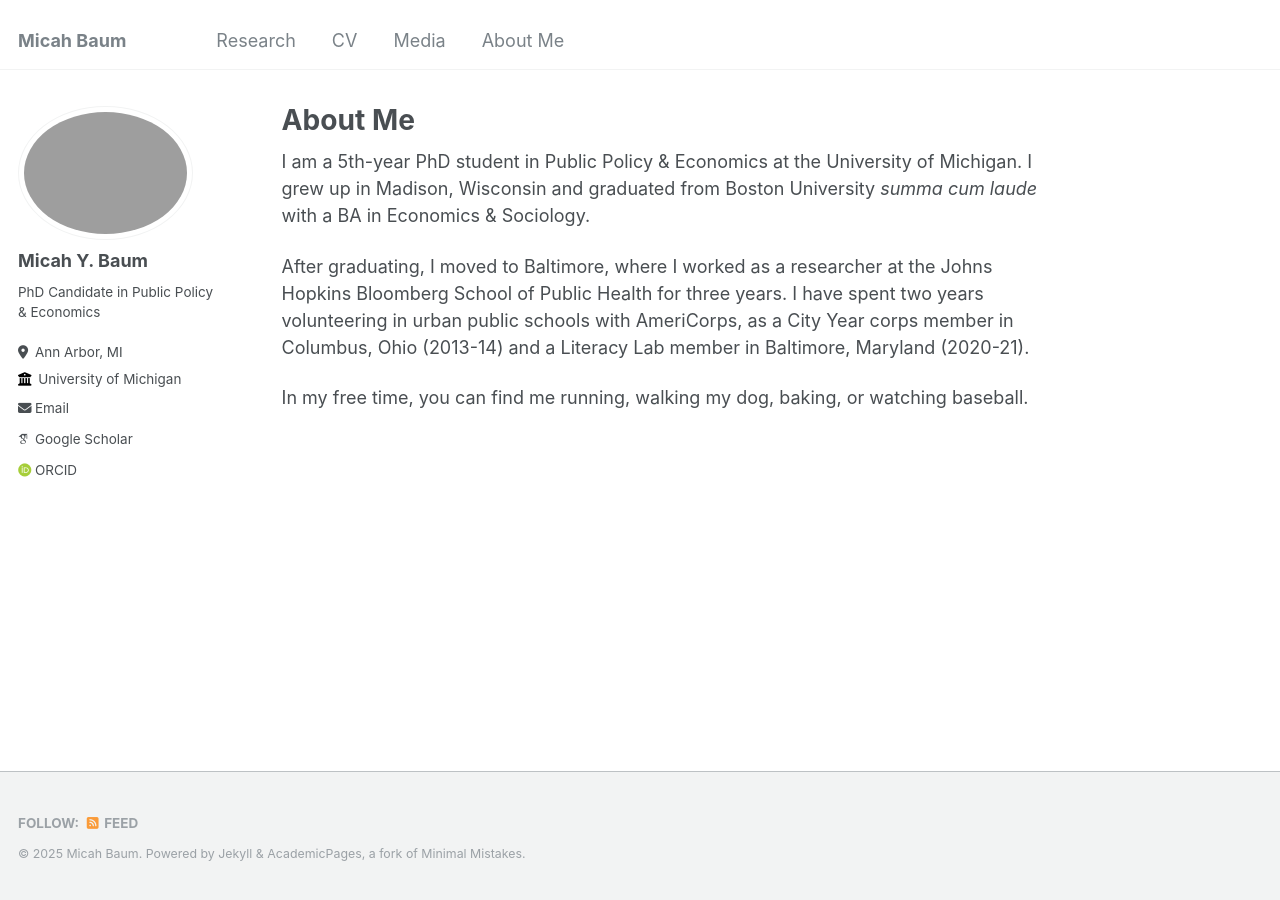
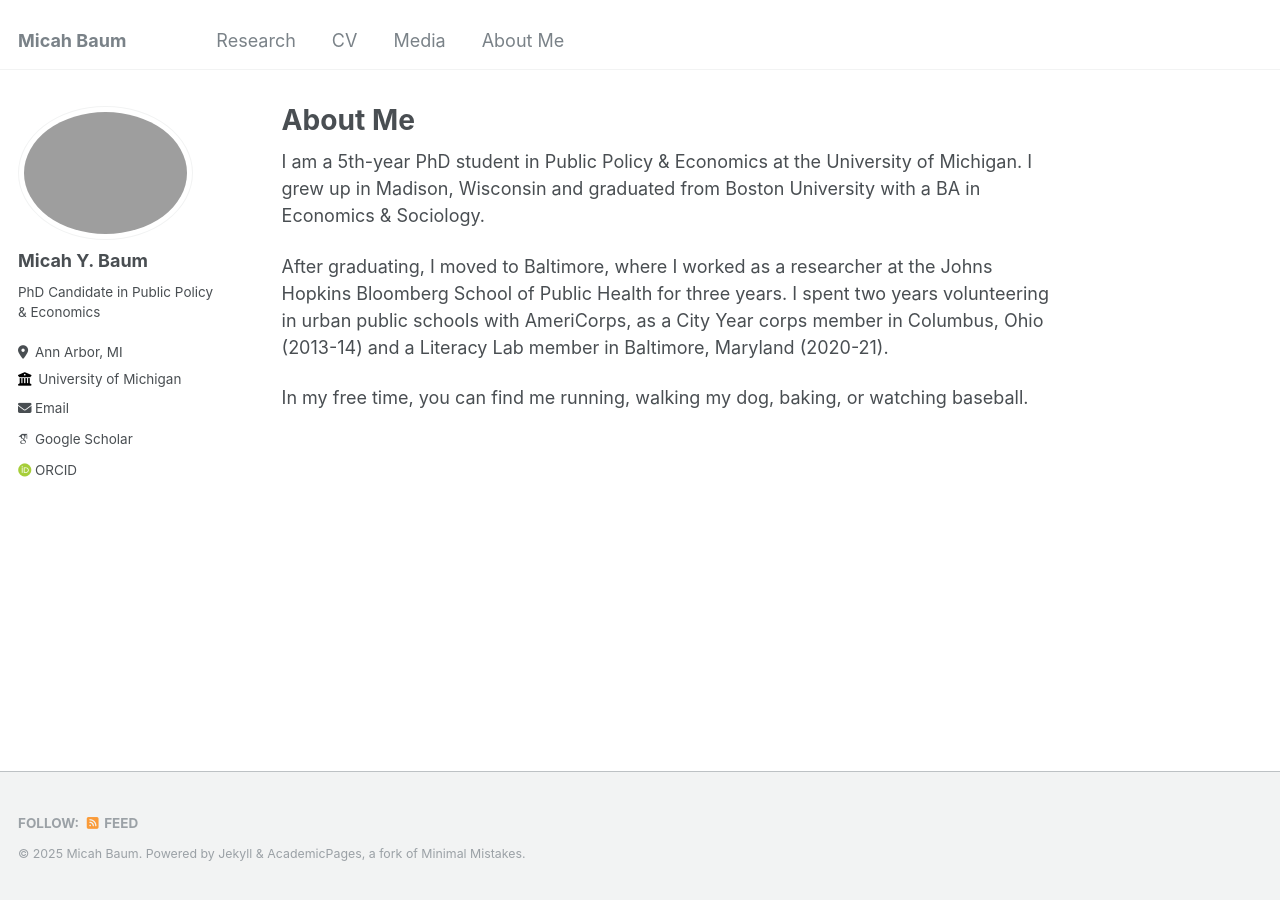
Before and after one commit to micah-baum/micah-baum.github.io, a Jekyll site: the page built from _pages/about-me.md, in a window 1280 px wide. Built offline with Jekyll 4.4.1, drawn with Linux system fonts in a browser that asks for light colours; some web fonts are replaced.

Commit message:
Update about-me.md

```diff
--- a/_pages/about-me.md
+++ b/_pages/about-me.md
@@ -7,8 +7,8 @@ redirect_from:
   - /about-me.html
 ---
 
-I am a 5th-year PhD student in Public Policy & Economics at the University of Michigan. I grew up in Madison, Wisconsin and graduated from Boston University *summa cum laude* with a BA in Economics & Sociology.
+I am a 5th-year PhD student in Public Policy & Economics at the University of Michigan. I grew up in Madison, Wisconsin and graduated from Boston University with a BA in Economics & Sociology.
 
-After graduating, I moved to Baltimore, where I worked as a researcher at the Johns Hopkins Bloomberg School of Public Health for three years. I have spent two years volunteering in urban public schools with AmeriCorps, as a City Year corps member in Columbus, Ohio (2013-14) and a Literacy Lab member in Baltimore, Maryland (2020-21).
+After graduating, I moved to Baltimore, where I worked as a researcher at the Johns Hopkins Bloomberg School of Public Health for three years. I spent two years volunteering in urban public schools with AmeriCorps, as a City Year corps member in Columbus, Ohio (2013-14) and a Literacy Lab member in Baltimore, Maryland (2020-21).
 
 In my free time, you can find me running, walking my dog, baking, or watching baseball.
```
